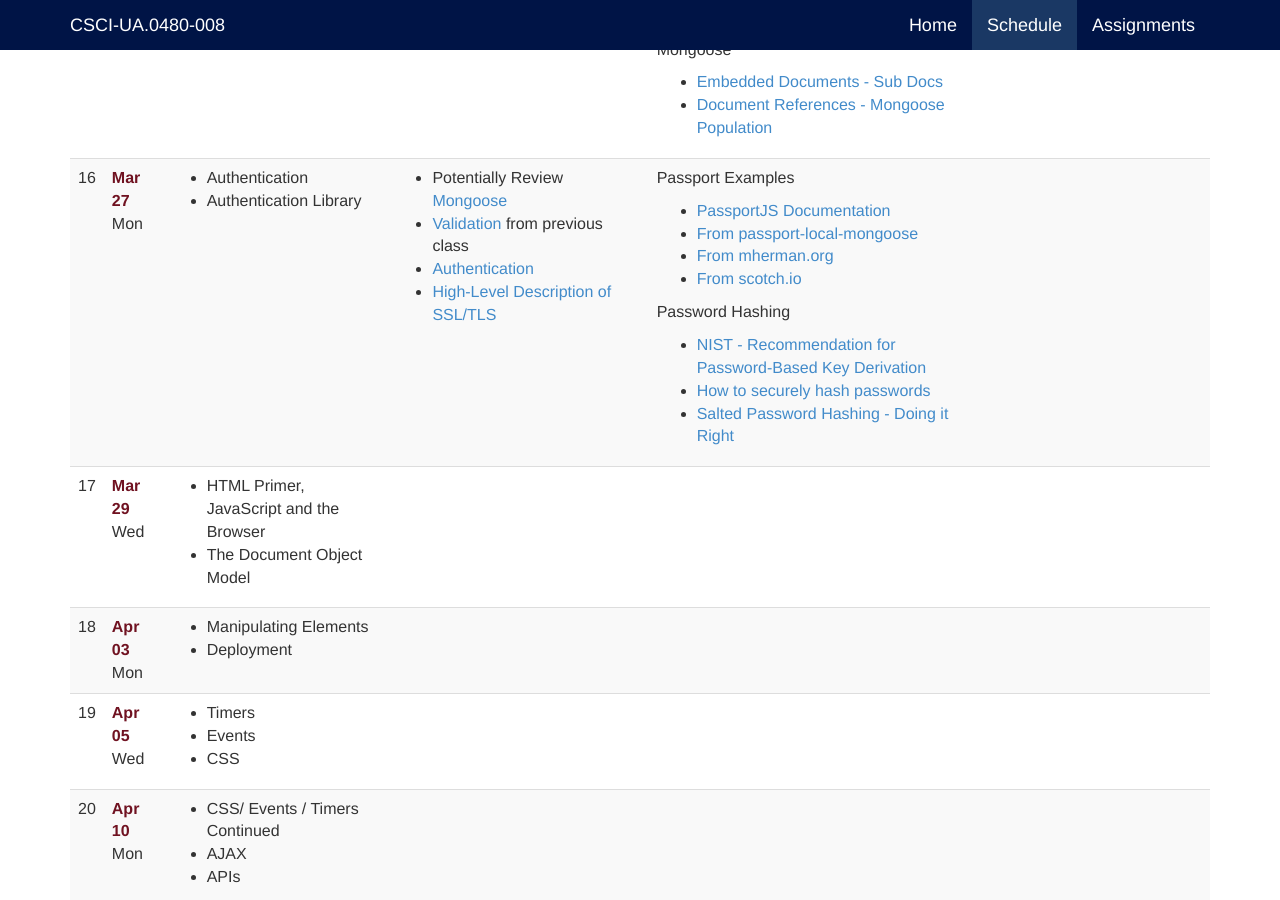
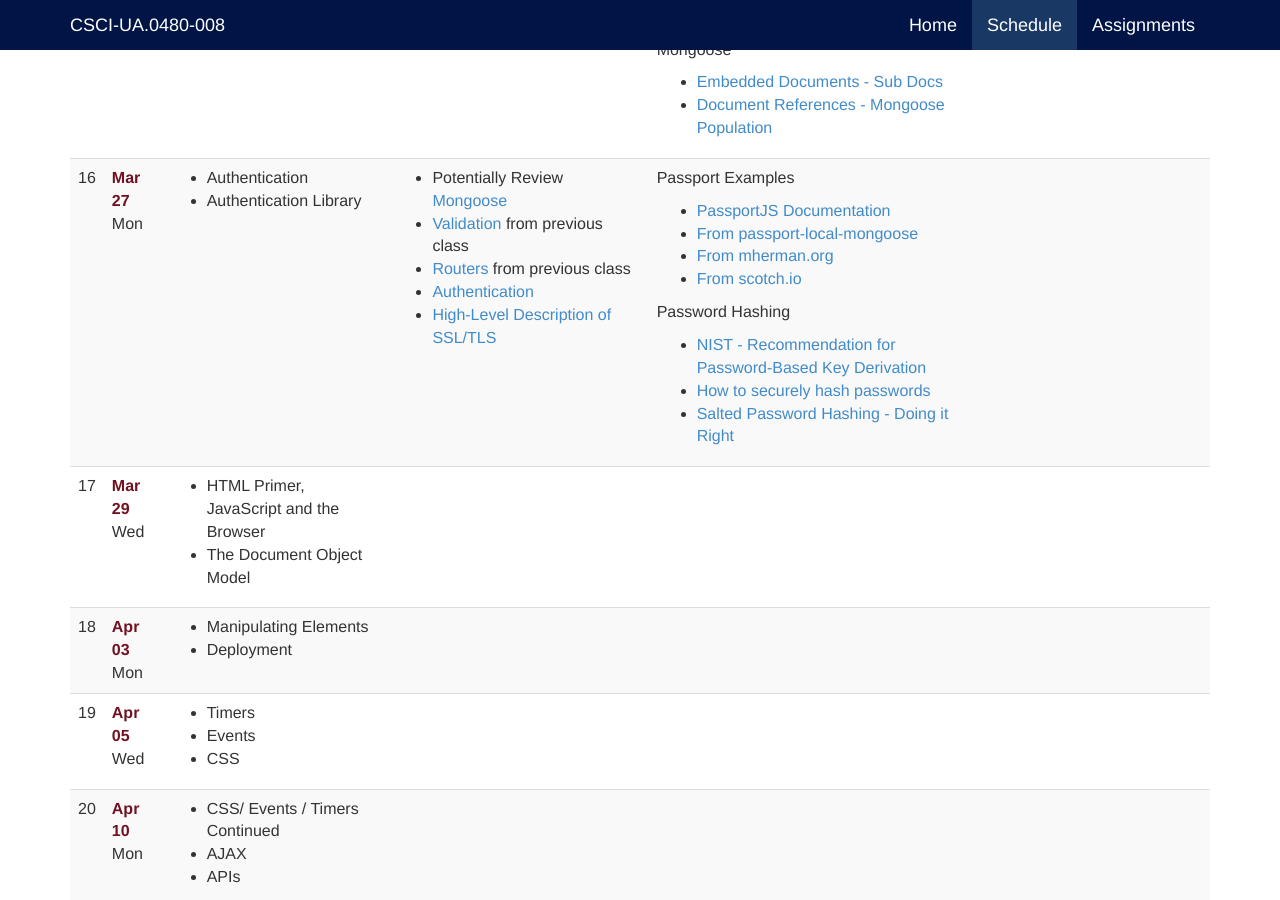
Before and after one commit to foureyes/csci-ua.0480-spring2017-008, a Jekyll site: the page built from schedule.markdown, in a window 1280 px wide and 900 px high, scrolled down 5177 px. Built offline with Jekyll 4.4.1, drawn with Linux system fonts in a browser that asks for light colours.

Commit message:
add router slides back

```diff
--- a/_includes/schedule/16.markdown
+++ b/_includes/schedule/16.markdown
@@ -2,6 +2,7 @@
 
 * Potentially Review [Mongoose](slides/14/mongoose.html)
 * [Validation](slides/15/validation.html) from previous class
+* [Routers](slides/15/layout.html) from previous class
 * [Authentication](slides/16/auth.html)
 * [High-Level Description of SSL/TLS](slides/16/ssl.html)
 
```
